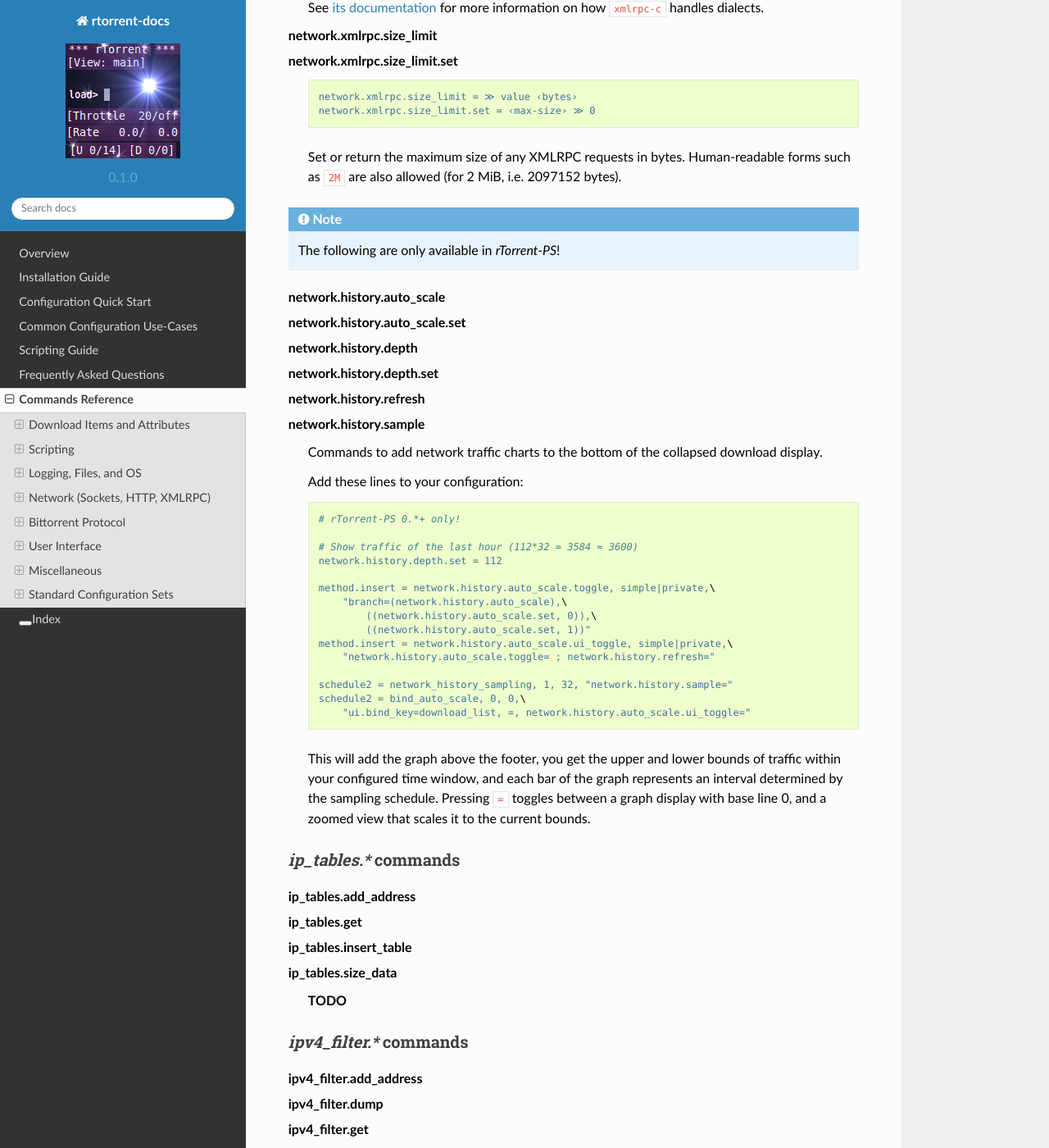
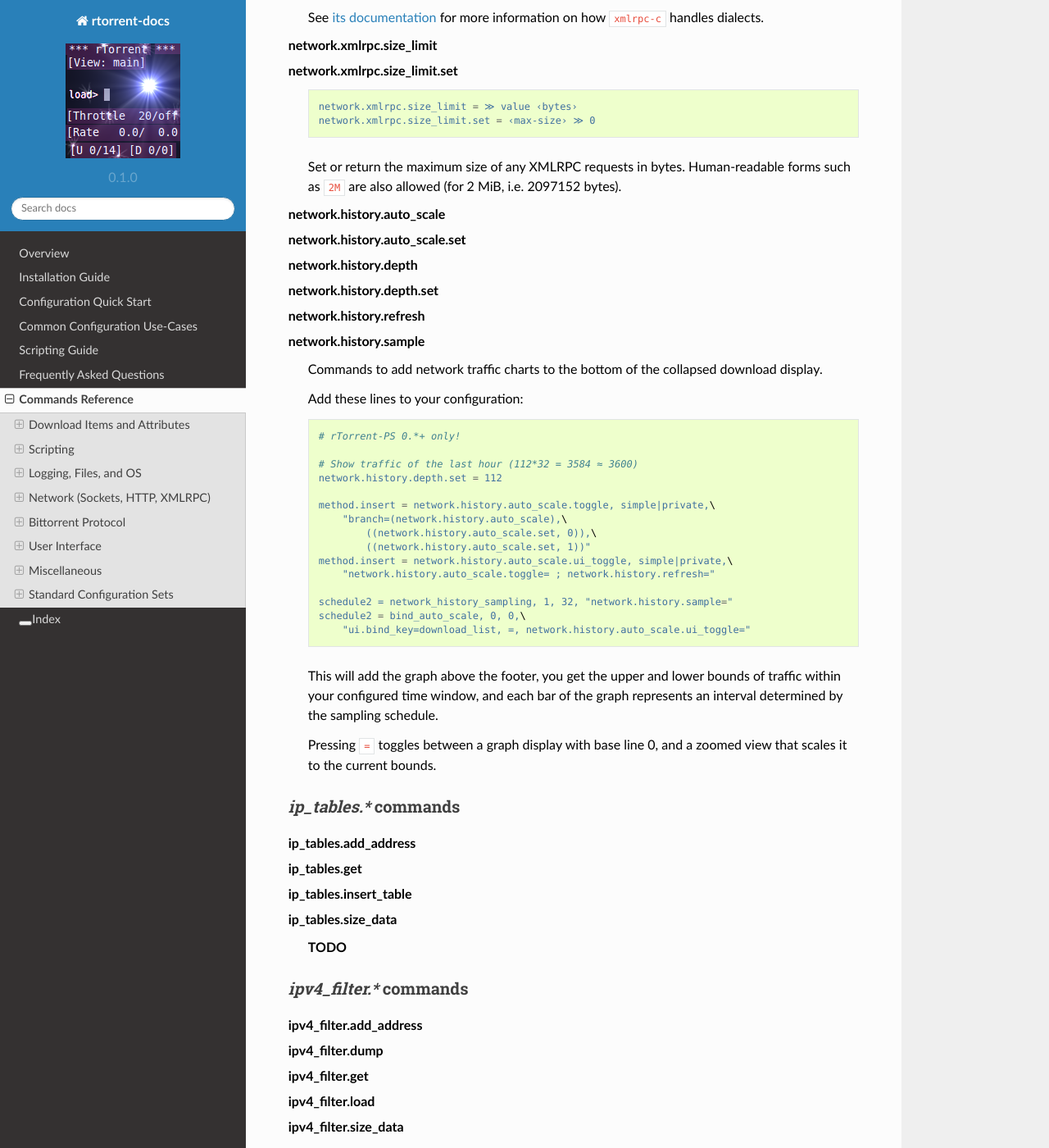
Before and after one commit to rtorrent-community/rtorrent-docs, a Sphinx documentation site: the page built from docs/cmd-ref.rst, in a window 1280 px wide and 1400 px high, scrolled down 59441 px. Shown: the whole window at 82% size. Built offline with Sphinx 7.4.7 and the Read the Docs theme 2.0.0, drawn with Linux system fonts in a browser that asks for light colours; some of the changed lines change nothing that is shown; some of the changed text lies outside the part shown.

Commit message:
minor markup fixes

```diff
--- a/docs/include-cmd-items.rst
+++ b/docs/include-cmd-items.rst
@@ -939,6 +939,8 @@
         chosen tracker is the first HTTP one with active peers (seeders or
         leechers), or else the first one.
 
+        .. rubric:: Example
+
         .. code-block:: ini
 
             # Trackers view (all items, sorted by tracker domain and then name).
@@ -975,7 +977,7 @@
 They can also be called directly, but you need to pass `‹infohash›:f‹index›` as the first argument.
 Index counting starts at ``0``, the array size is :term:`d.size_files`.
 
-Example:
+.. rubric:: Example
 
 .. code-block:: console
 
@@ -1152,7 +1154,7 @@
 :term:`p.id`, which is encoded as a hexadecimal string.
 
 
-Example:
+.. rubric:: Example
 
 .. code-block:: console
 
--- a/docs/include-cmd-network.rst
+++ b/docs/include-cmd-network.rst
@@ -210,12 +210,6 @@
         Human-readable forms such as ``2M`` are also allowed (for 2 MiB, i.e. 2097152 bytes).
 
 
-.. note::
-
-    The following are only available in *rTorrent-PS*!
-
-.. glossary::
-
     network.history.auto_scale
     network.history.auto_scale.set
     network.history.depth
@@ -250,6 +244,7 @@
         you get the upper and lower bounds of traffic
         within your configured time window, and each bar of the graph
         represents an interval determined by the sampling schedule.
+
         Pressing ``=`` toggles between a graph display with base line 0,
         and a zoomed view that scales it to the current bounds.
 
--- a/docs/include-cmd-system.rst
+++ b/docs/include-cmd-system.rst
@@ -183,7 +183,7 @@
         Query the value of an environment variable,
         returns an empty string if ``$varname`` is not defined.
 
-        Example:
+        .. rubric:: Example
 
         .. code-block:: ini
 
@@ -541,7 +541,7 @@
         current date and time in ISO8601 format. If an empty path is passed, the
         file is closed.
 
-        Example:
+        .. rubric:: Example
 
         .. code-block:: ini
 
```
